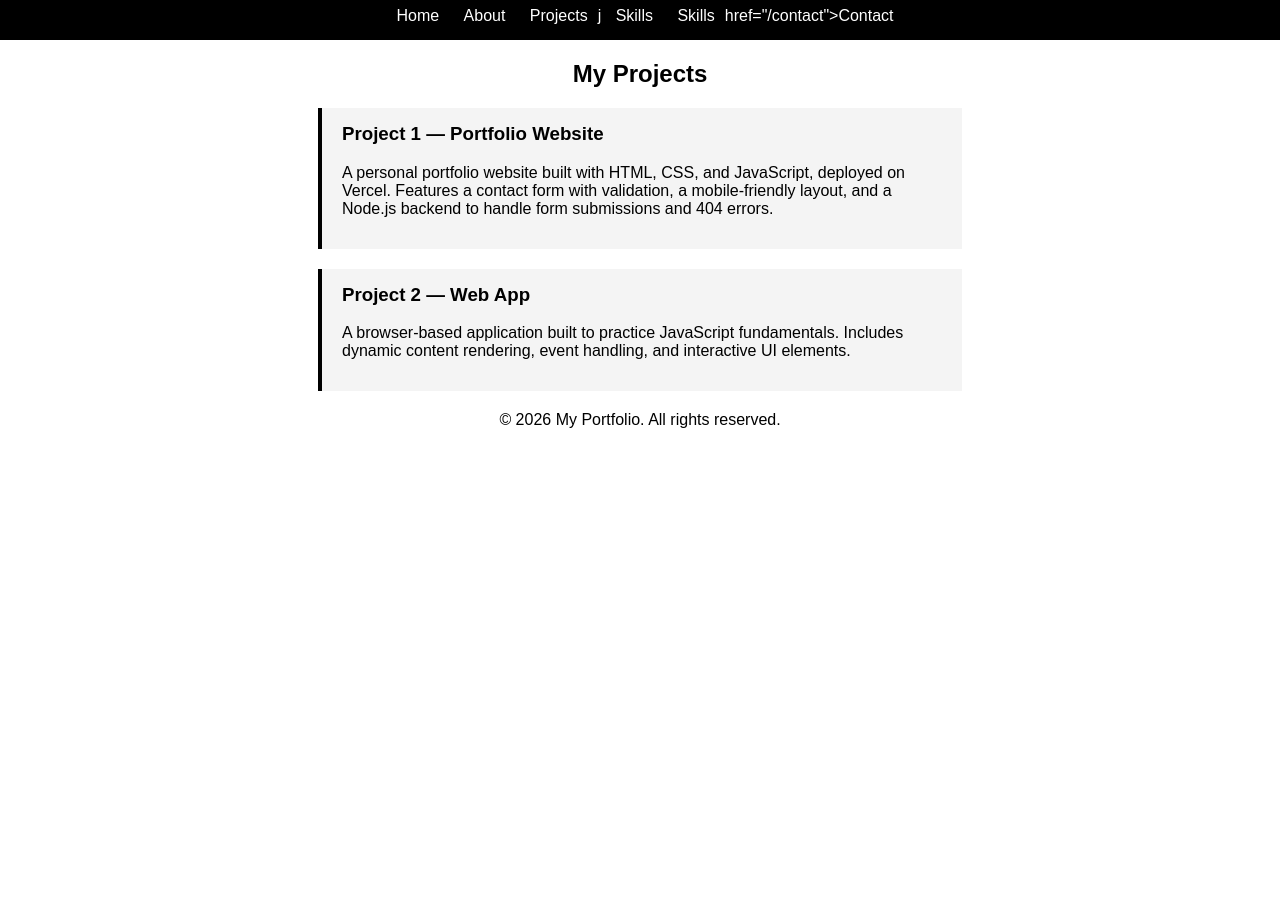
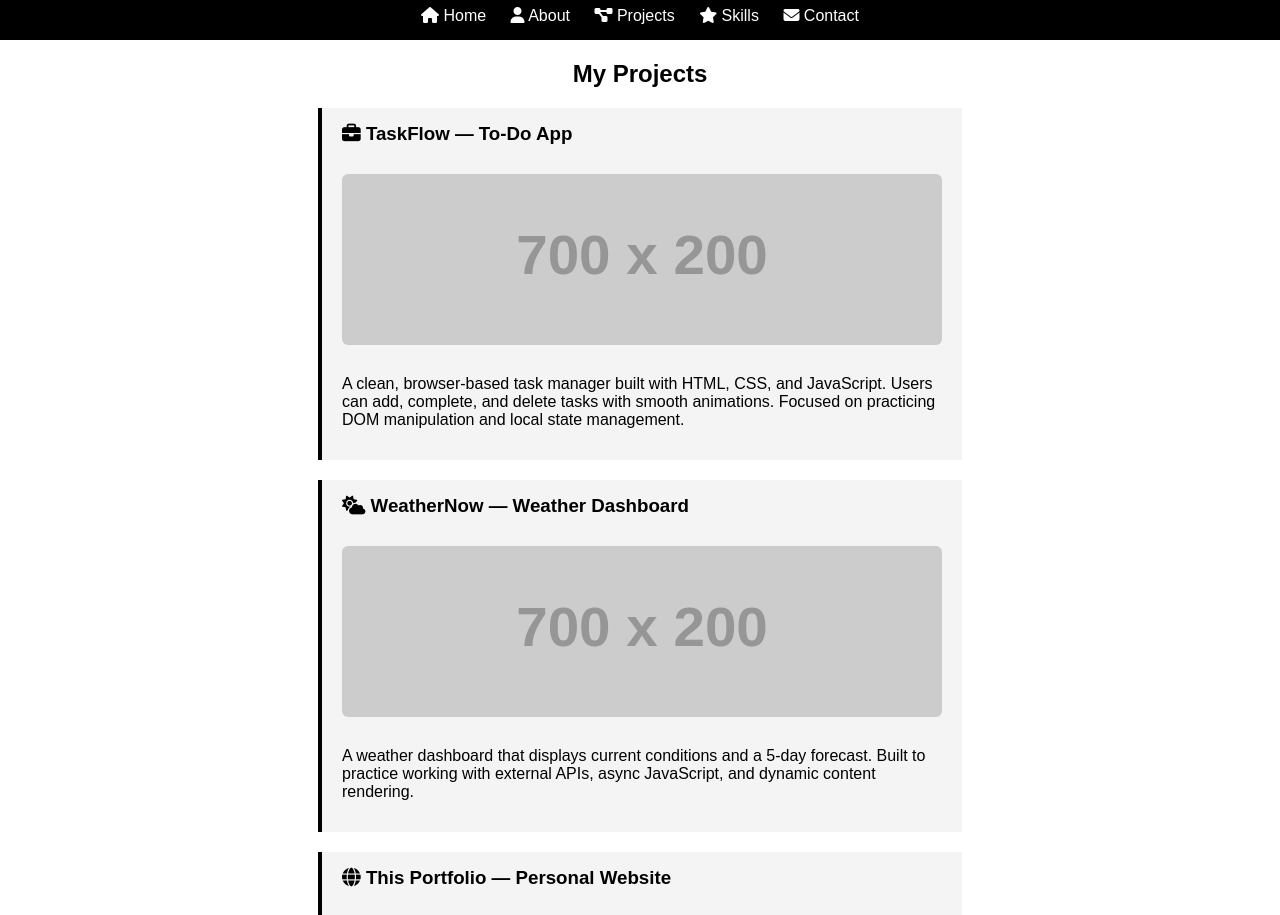
Before and after one commit to nmglick05-bot/Mywebsitetake4, a website: page public/projects.html in a window 1280 px wide. Shown: the part 88-1003 px from the top of the page. Before the commit the page ends 800 px from the top, so only its background shows below. Drawn offline with Linux system fonts and the light colour scheme; placeholder pictures from the web are drawn by us.

Commit message:
Update project details and portfolio title

```diff
--- a/public/projects.html
+++ b/public/projects.html
@@ -3,20 +3,21 @@
 <head>
   <meta charset="UTF-8">
   <meta name="viewport" content="width=device-width, initial-scale=1.0">
-  <title>Projects | My Portfolio</title>
+  <title>Projects | Nolan's Portfolio</title>
   <link rel="stylesheet" href="/style.css">
+  <link rel="stylesheet" href="https://cdnjs.cloudflare.com/ajax/libs/font-awesome/6.5.0/css/all.min.css">
   <script src="/script.js" defer></script>
 </head>
 <body>
 
 <header>
-  <h1>My Portfolio</h1>
+  <h1><i class="fa-solid fa-code"></i> Nolan's Portfolio</h1>
   <nav>
-    <a href="/">Home</a>
-    <a href="/about">About</a>
-    <a href="/projects">Projects</a>j
-    <a href="/skills">Skills</a>
-    <a <a href="/skills">Skills</a>href="/contact">Contact</a>
+    <a href="/"><i class="fa-solid fa-house"></i> Home</a>
+    <a href="/about"><i class="fa-solid fa-user"></i> About</a>
+    <a href="/projects"><i class="fa-solid fa-diagram-project"></i> Projects</a>
+    <a href="/skills"><i class="fa-solid fa-star"></i> Skills</a>
+    <a href="/contact"><i class="fa-solid fa-envelope"></i> Contact</a>
   </nav>
 </header>
 
@@ -24,19 +25,27 @@
   <h2>My Projects</h2>
 
   <div class="project">
-    <h3>Project 1 — Portfolio Website</h3>
-    <p>A personal portfolio website built with HTML, CSS, and JavaScript, deployed on Vercel. Features a contact form with validation, a mobile-friendly layout, and a Node.js backend to handle form submissions and 404 errors.</p>
+    <h3><i class="fa-solid fa-briefcase"></i> TaskFlow — To-Do App</h3>
+    <img src="https://placehold.co/700x200/1a73e8/white?text=TaskFlow+App" alt="TaskFlow App" style="width:100%; border-radius:6px; margin: 10px 0;">
+    <p>A clean, browser-based task manager built with HTML, CSS, and JavaScript. Users can add, complete, and delete tasks with smooth animations. Focused on practicing DOM manipulation and local state management.</p>
   </div>
 
   <div class="project">
-    <h3>Project 2 — Web App</h3>
-    <p>A browser-based application built to practice JavaScript fundamentals. Includes dynamic content rendering, event handling, and interactive UI elements.</p>
+    <h3><i class="fa-solid fa-cloud-sun"></i> WeatherNow — Weather Dashboard</h3>
+    <img src="https://placehold.co/700x200/0d47a1/white?text=WeatherNow+Dashboard" alt="WeatherNow Dashboard" style="width:100%; border-radius:6px; margin: 10px 0;">
+    <p>A weather dashboard that displays current conditions and a 5-day forecast. Built to practice working with external APIs, async JavaScript, and dynamic content rendering.</p>
+  </div>
+
+  <div class="project">
+    <h3><i class="fa-solid fa-globe"></i> This Portfolio — Personal Website</h3>
+    <img src="https://placehold.co/700x200/333/white?text=Portfolio+Website" alt="Portfolio Website" style="width:100%; border-radius:6px; margin: 10px 0;">
+    <p>The site you're on right now! Built with HTML, CSS, JavaScript, and Node.js, then deployed on Vercel. Features form validation, a mobile-friendly layout, and a custom 404 error page.</p>
   </div>
 
 </main>
 
 <footer>
-  <p>© 2026 My Portfolio. All rights reserved.</p>
+  <p>© 2026 Nolan's Portfolio. All rights reserved.</p>
 </footer>
 
 </body>
```
